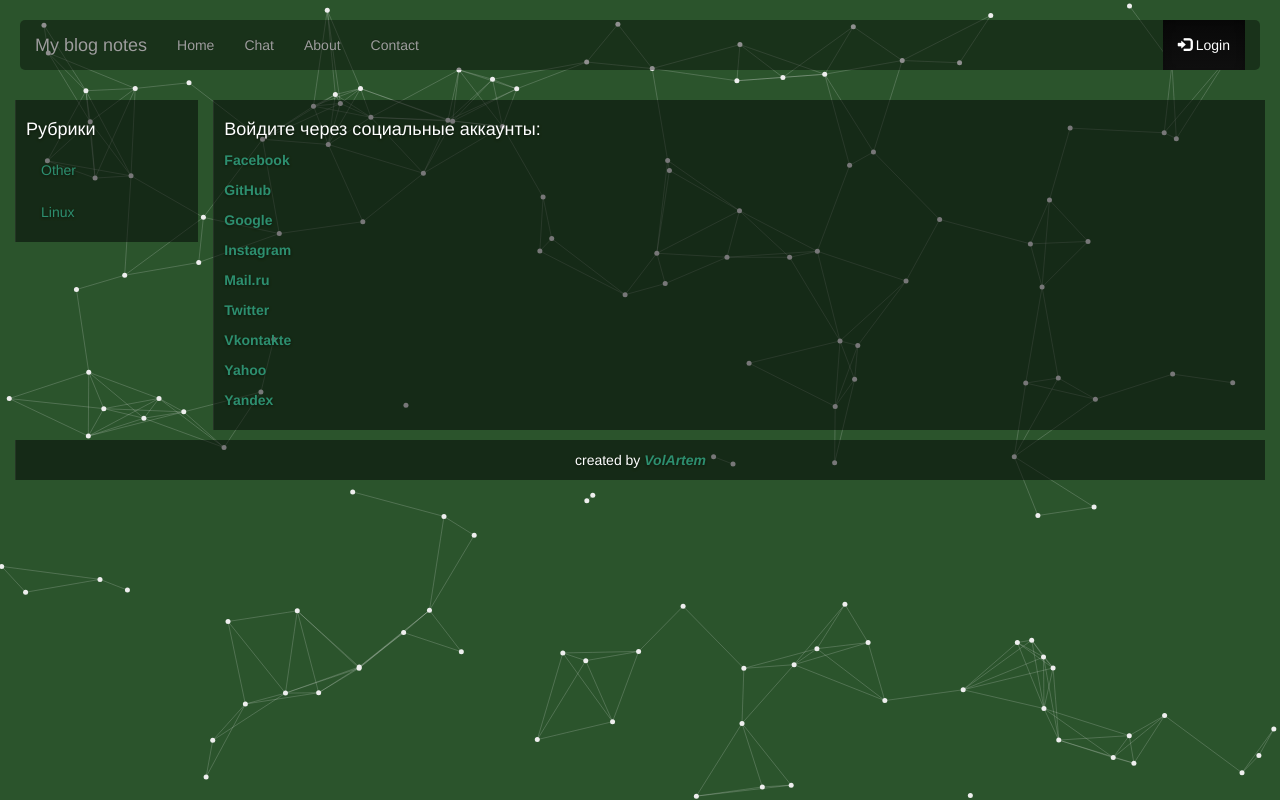
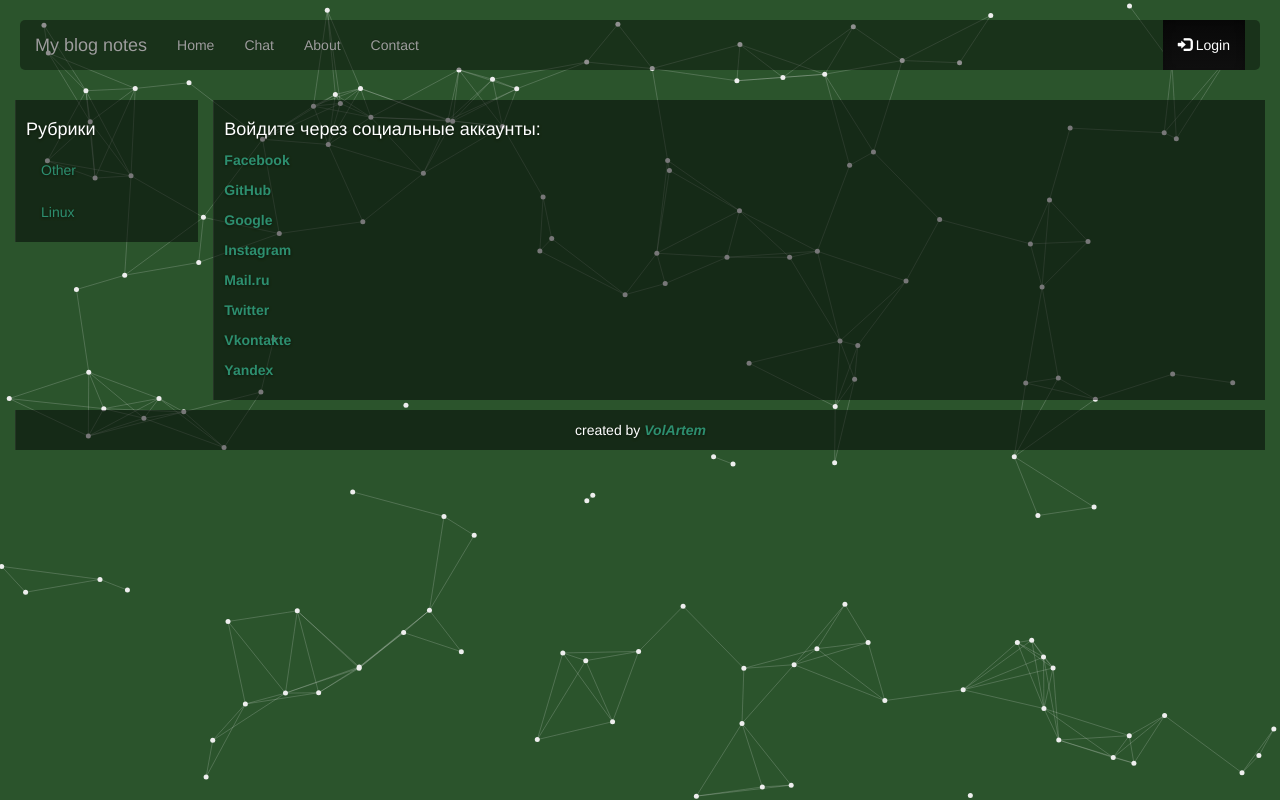
Before and after one commit to volartem/mysite, a Django app: page /login/ in a window 1280 px wide. Run offline with Django 3.2, Linux system fonts and the light colour scheme; some libraries are stand-ins or nearby versions.

Commit message:
disable yahoo2

```diff
--- a/mysite/settings.py
+++ b/mysite/settings.py
@@ -53,7 +53,7 @@ AUTHENTICATION_BACKENDS = (
     'social_core.backends.google.GoogleOAuth2',
     'social_core.backends.yandex.YandexOAuth2',
     'social_core.backends.twitter.TwitterOAuth',
-    'social_core.backends.yahoo.YahooOAuth2',
+    # 'social_core.backends.yahoo.YahooOAuth2',
     'social_core.backends.mailru.MailruOAuth2',
     'social_core.backends.vk.VKOAuth2',
     'social_core.backends.instagram.InstagramOAuth2',
--- a/templates/login.html
+++ b/templates/login.html
@@ -18,7 +18,7 @@
             <p><a href="{% url 'social:begin' 'mailru-oauth2' %}"><b> Mail.ru</b></a></p>
             <p><a href="{% url 'social:begin' 'twitter' %}"><b> Twitter</b></a></p>
             <p><a href="{% url 'social:begin' 'vk-oauth2' %}"><b> Vkontakte</b></a></p>
-            <p><a href="{% url 'social:begin' 'yahoo-oauth2' %}"><b> Yahoo</b></a></p>
+{#            <p><a href="{% url 'social:begin' 'yahoo-oauth2' %}"><b> Yahoo</b></a></p>#}
             <p><a href="{% url 'social:begin' 'yandex-oauth2' %}"><b> Yandex</b></a></p>
         </div>
     </div>
--- a/visitor/pipeline.py
+++ b/visitor/pipeline.py
@@ -29,6 +29,8 @@ def save_user_data(backend, user, response, is_new=False, *args, **kwargs):
         except KeyError:
             if backend.name == 'google-oauth2':
                 user.username = '%s %s' % (response['name']['givenName'], response['name']['familyName'])
+            elif backend.name == 'yahoo-oauth2':
+                user.username = response['nickname']
         user.save()
 
 
```
